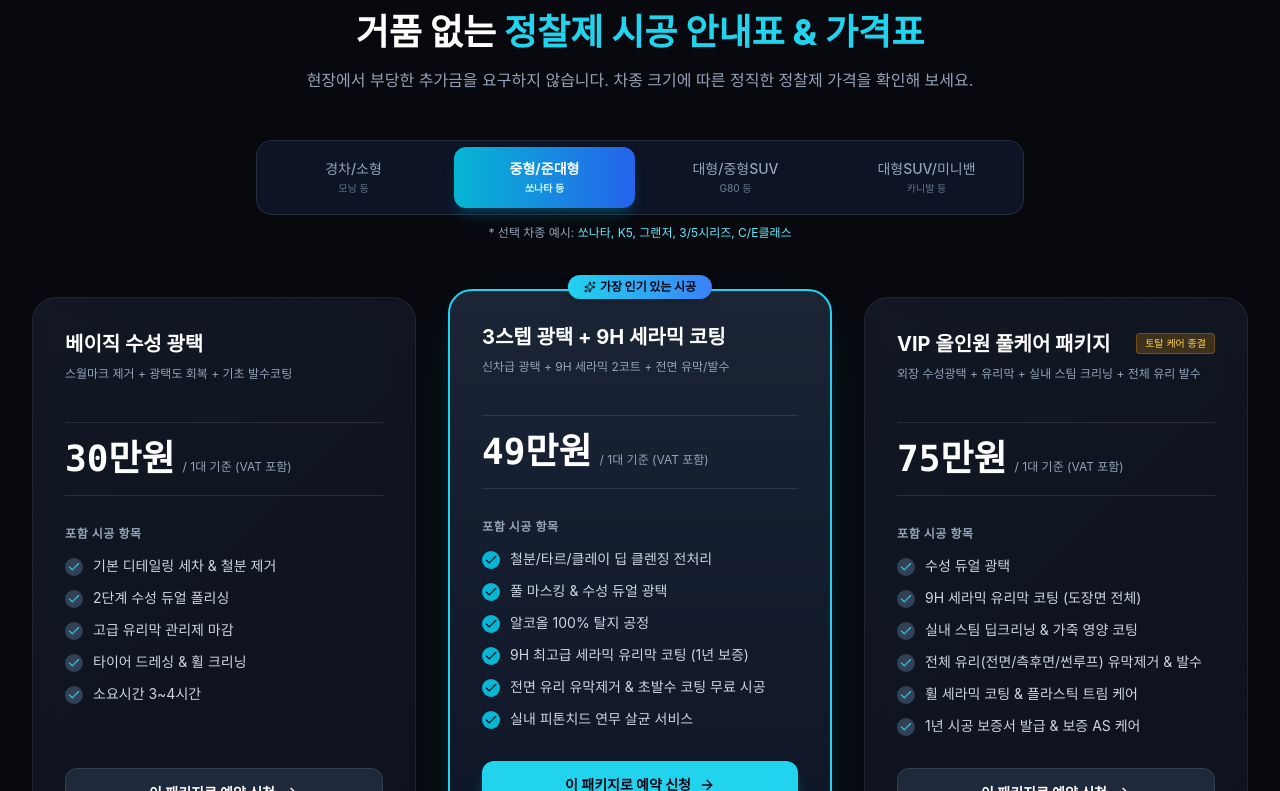
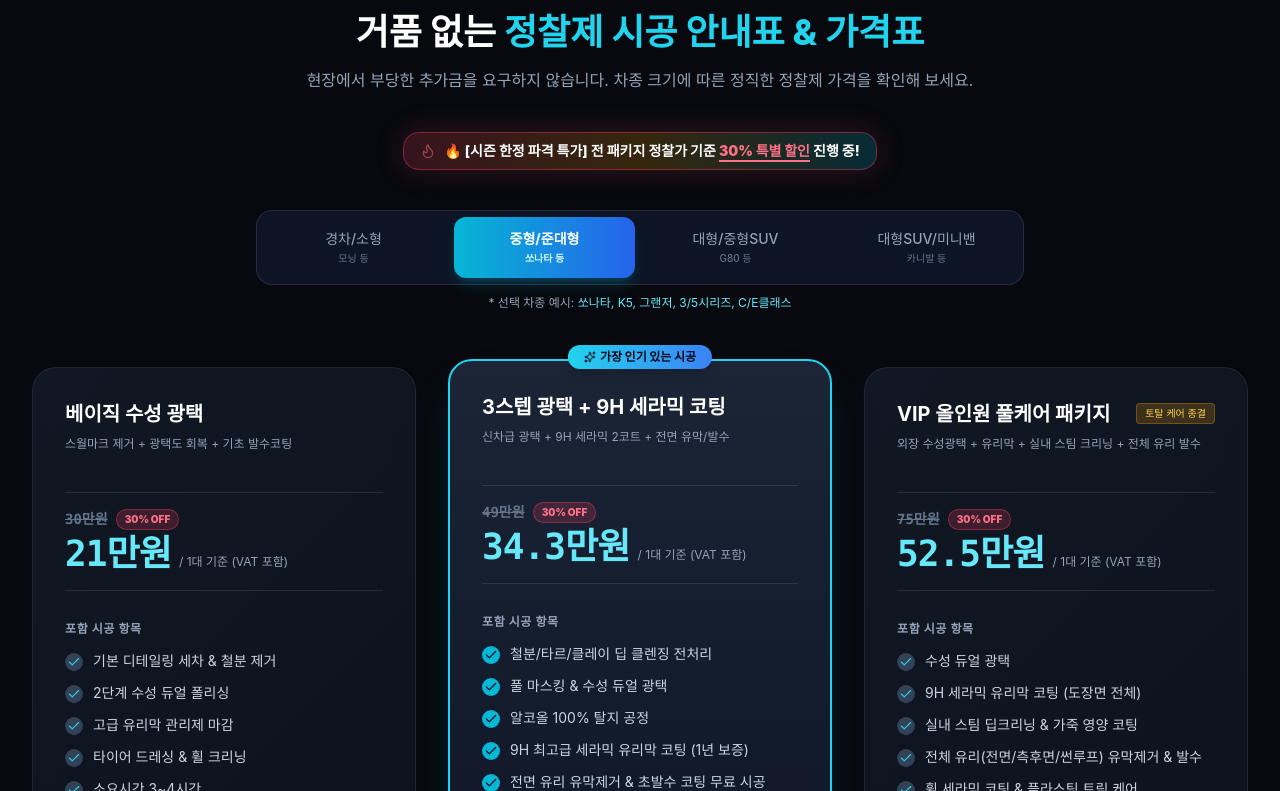
Before and after one commit to ankijung88-cloud/lumenDetail, a React (Vite) app: page / in a window 1280 px wide. Shown: the part 4687-5478 px from the top of the page. Built offline with nearby package versions, Linux system fonts and the light colour scheme; a web font is replaced by a local one.

Commit message:
feat: prominently display 30% discount on all main packages with strikethrough original prices and 30% OFF badges

```diff
--- a/src/components/PriceTable.jsx
+++ b/src/components/PriceTable.jsx
@@ -6,14 +6,15 @@ export const PriceTable = ({ onSelectPackage }) => {
   const [selectedCategory, setSelectedCategory] = useState('mid');
 
   const formatPrice = (num) => {
-    return (num / 10000).toLocaleString() + '만원';
+    const val = num / 10000;
+    return (Number.isInteger(val) ? val.toLocaleString() : val.toFixed(1)) + '만원';
   };
 
   return (
     <section id="pricing" className="py-24 px-4 sm:px-6 lg:px-8 max-w-7xl mx-auto">
 
       {/* Section Header */}
-      <div className="text-center max-w-3xl mx-auto mb-12">
+      <div className="text-center max-w-3xl mx-auto mb-10">
         <span className="text-xs uppercase tracking-widest text-cyan-400 font-bold px-3 py-1 rounded-full bg-cyan-950/80 border border-cyan-500/20">
           Transparent Pricing
         </span>
@@ -23,6 +24,16 @@ export const PriceTable = ({ onSelectPackage }) => {
         <p className="text-slate-400 text-sm sm:text-base">
           현장에서 부당한 추가금을 요구하지 않습니다. 차종 크기에 따른 정직한 정찰제 가격을 확인해 보세요.
         </p>
+      </div>
+
+      {/* 30% Promotion Banner */}
+      <div className="max-w-3xl mx-auto mb-10 text-center">
+        <div className="inline-flex items-center gap-2 px-4 py-2 rounded-2xl bg-gradient-to-r from-rose-500/20 via-amber-500/20 to-cyan-500/20 border border-rose-500/40 text-rose-300 shadow-[0_0_30px_rgba(244,63,94,0.2)]">
+          <Flame className="w-4 h-4 text-rose-400 shrink-0 animate-pulse" />
+          <span className="text-xs sm:text-sm font-extrabold text-white">
+            🔥 [시즌 한정 파격 특가] 전 패키지 정찰가 기준 <span className="text-rose-400 font-black underline decoration-rose-400 decoration-2 underline-offset-4">30% 특별 할인</span> 진행 중!
+          </span>
+        </div>
       </div>
 
       {/* Vehicle Category Selector Tabs */}
@@ -56,6 +67,7 @@ export const PriceTable = ({ onSelectPackage }) => {
       <div className="grid grid-cols-1 lg:grid-cols-3 gap-8 mb-16 items-stretch">
         {PRICING_DATA.packages.map((pkg) => {
           const currentPrice = pkg.prices[selectedCategory];
+          const discountedPrice = Math.round(currentPrice * 0.7);
           const isRec = pkg.recommended;
 
           return (
@@ -85,12 +97,22 @@ export const PriceTable = ({ onSelectPackage }) => {
                 </div>
                 <p className="text-xs text-slate-400 min-h-[32px]">{pkg.desc}</p>
 
-                {/* Price Display */}
-                <div className="my-6 py-4 border-y border-white/10 flex items-baseline gap-2">
-                  <span className="text-3xl sm:text-4xl font-extrabold text-white font-mono">
-                    {formatPrice(currentPrice)}
-                  </span>
-                  <span className="text-xs text-slate-400">/ 1대 기준 (VAT 포함)</span>
+                {/* Price Display with 30% OFF */}
+                <div className="my-6 py-4 border-y border-white/10 flex flex-col gap-1">
+                  <div className="flex items-center gap-2">
+                    <span className="text-sm text-slate-500 line-through font-mono font-bold">
+                      {formatPrice(currentPrice)}
+                    </span>
+                    <span className="text-[10px] font-black px-2 py-0.5 rounded-full bg-rose-500/20 text-rose-400 border border-rose-500/40">
+                      30% OFF
+                    </span>
+                  </div>
+                  <div className="flex items-baseline gap-2">
+                    <span className="text-3xl sm:text-4xl font-extrabold text-cyan-300 font-mono tracking-tight">
+                      {formatPrice(discountedPrice)}
+                    </span>
+                    <span className="text-xs text-slate-400">/ 1대 기준 (VAT 포함)</span>
+                  </div>
                 </div>
 
                 {/* Included items */}
@@ -109,7 +131,7 @@ export const PriceTable = ({ onSelectPackage }) => {
 
               {/* Action Button */}
               <button
-                onClick={() => onSelectPackage(pkg.name, currentPrice)}
+                onClick={() => onSelectPackage(pkg.name, discountedPrice)}
                 className={`w-full py-3.5 rounded-xl font-bold text-xs sm:text-sm flex items-center justify-center gap-2 transition-all ${
                   isRec
                     ? 'bg-cyan-400 hover:bg-cyan-300 text-slate-950 shadow-lg shadow-cyan-400/30 hover:scale-[1.02]'
```
